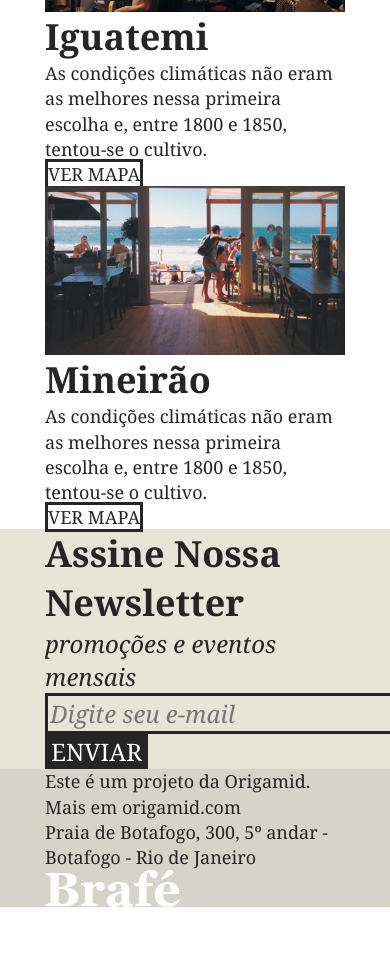
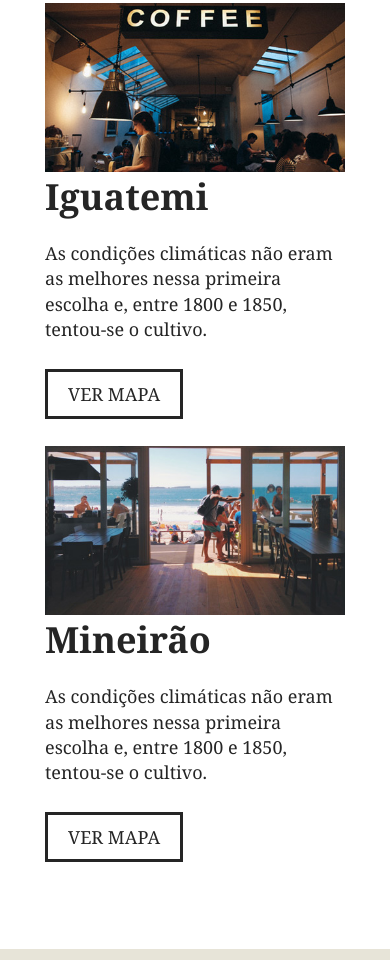
Before and after one commit to wanderson648/brafe-grid, a plain HTML site: page index.html in a window 390 px wide. Shown: the part 2964-3924 px from the top of the page. Before the commit the page ends 3871 px from the top, so only its background shows below. Drawn offline with Linux system fonts and the light colour scheme.

Commit message:
responsividade final

```diff
--- a/css/style.css
+++ b/css/style.css
@@ -184,14 +184,24 @@ h2.produtos-mineiro::before {
 }
 
 /* Locais */
+.locais {
+	padding: 60px 0;
+}
+
+.locais-item {
+	margin-bottom: 40px;
+}
 
 .locais-item h2 {
 	font-size: 2.25em;
+	margin-bottom: 20px;
 }
 
 .locais-item p {
 	font-size: 1.125em;
 	line-height: 1.4em;
+	max-width: 320px;
+	margin-bottom: 40px;
 }
 
 .locais-item a {
@@ -200,12 +210,14 @@ h2.produtos-mineiro::before {
 	text-decoration: none;
 	border: 3px solid;
 	color: #252525;
+	padding: 10px 20px;
 }
 
 /* Assine */
 
 .assine {
 	background: #e7e4d8;
+	padding: 30px 0;
 }
 
 .assine-info h2 {
@@ -227,6 +239,10 @@ h2.produtos-mineiro::before {
 	font-size: 1.5em;
 	font-style: italic;
 	font-family: Georgia, serif;
+	width: calc(100% - 140px);
+	padding: 10px;
+	float: left;
+	outline: none;
 }
 
 .assine button {
@@ -237,15 +253,28 @@ h2.produtos-mineiro::before {
 	font-size: 1.5em;
 	color: #fff;
 	cursor: pointer;
+	width: 140px;
+	padding: 13px 0;
 }
 
 /*Footer*/
-
 .footer {
 	background: #d6d3c8;
+	padding: 40px 0;
+}
+
+.footer img {
+	float: right;
 }
 
 .footer p {
 	font-size: 1.125em;
 	line-height: 1.4em;
 }
+
+@media (max-width: 739px) {
+	.footer img {
+		float: none;
+		margin-top: 20px;
+	}
+}
--- a/index.html
+++ b/index.html
@@ -67,7 +67,7 @@ aente quente, mas também pode ser consumido gelado. Ele é um estimulante, por
 			<div class="grid-6">
 				<img src="img/botafogo.jpg" alt="Brafé unidade Botafogo">
 			</div>
-			<div>
+			<div class="grid-6">
 				<h2>Botafogo</h2>
 				<p>As condições climáticas não eram as melhores nessa primeira escolha e, entre 1800 e 1850, tentou-se o cultivo.</p>
 				<a href="#">Ver Mapa</a>
@@ -78,7 +78,7 @@ aente quente, mas também pode ser consumido gelado. Ele é um estimulante, por
 			<div class="grid-6">
 				<img src="img/iguatemi.jpg" alt="Brafé unidade Iguatemi">
 			</div>
-			<div>
+			<div class="grid-6">
 				<h2>Iguatemi</h2>
 				<p>As condições climáticas não eram as melhores nessa primeira escolha e, entre 1800 e 1850, tentou-se o cultivo.</p>
 				<a href="#">Ver Mapa</a>
@@ -89,7 +89,7 @@ aente quente, mas também pode ser consumido gelado. Ele é um estimulante, por
 			<div class="grid-6">
 				<img src="img/botafogo.jpg" alt="Brafé unidade Mineirão">
 			</div>
-			<div>
+			<div class="grid-6">
 				<h2>Mineirão</h2>
 				<p>As condições climáticas não eram as melhores nessa primeira escolha e, entre 1800 e 1850, tentou-se o cultivo.</p>
 				<a href="#">Ver Mapa</a>
```
